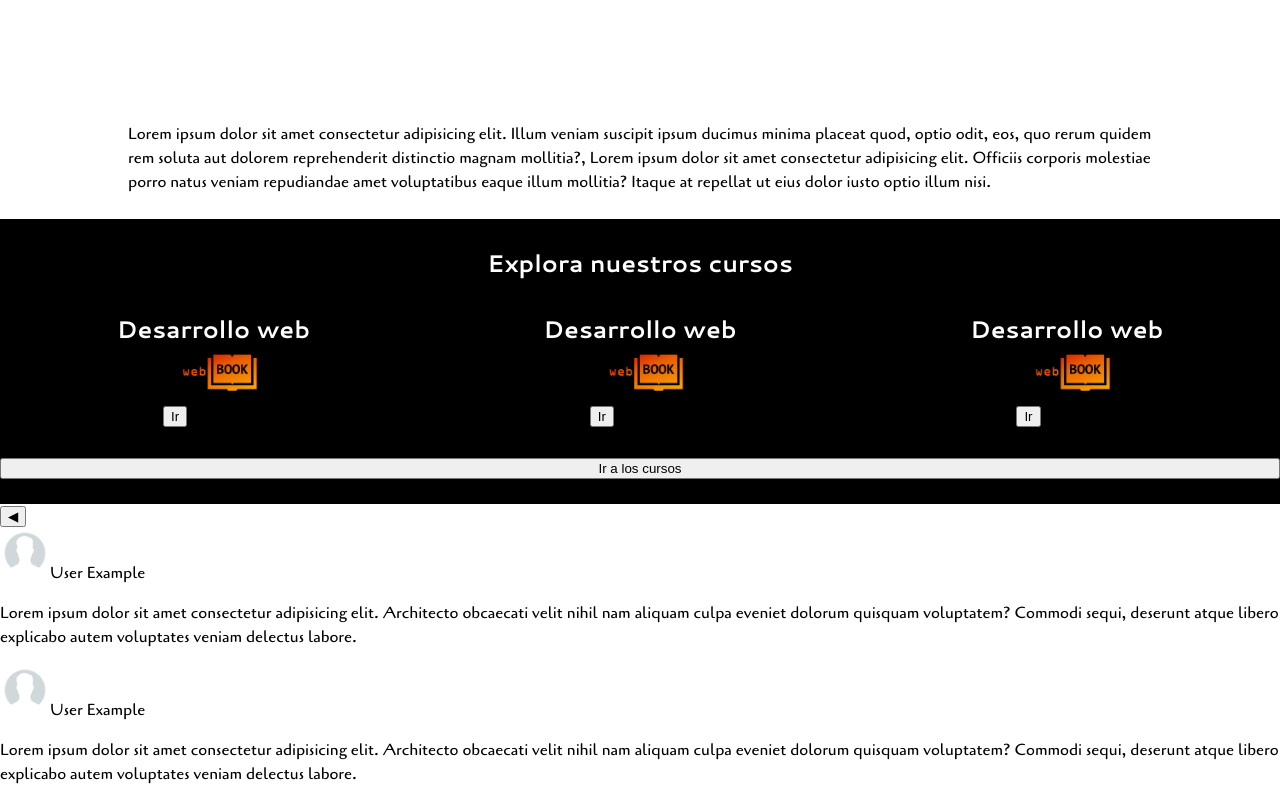
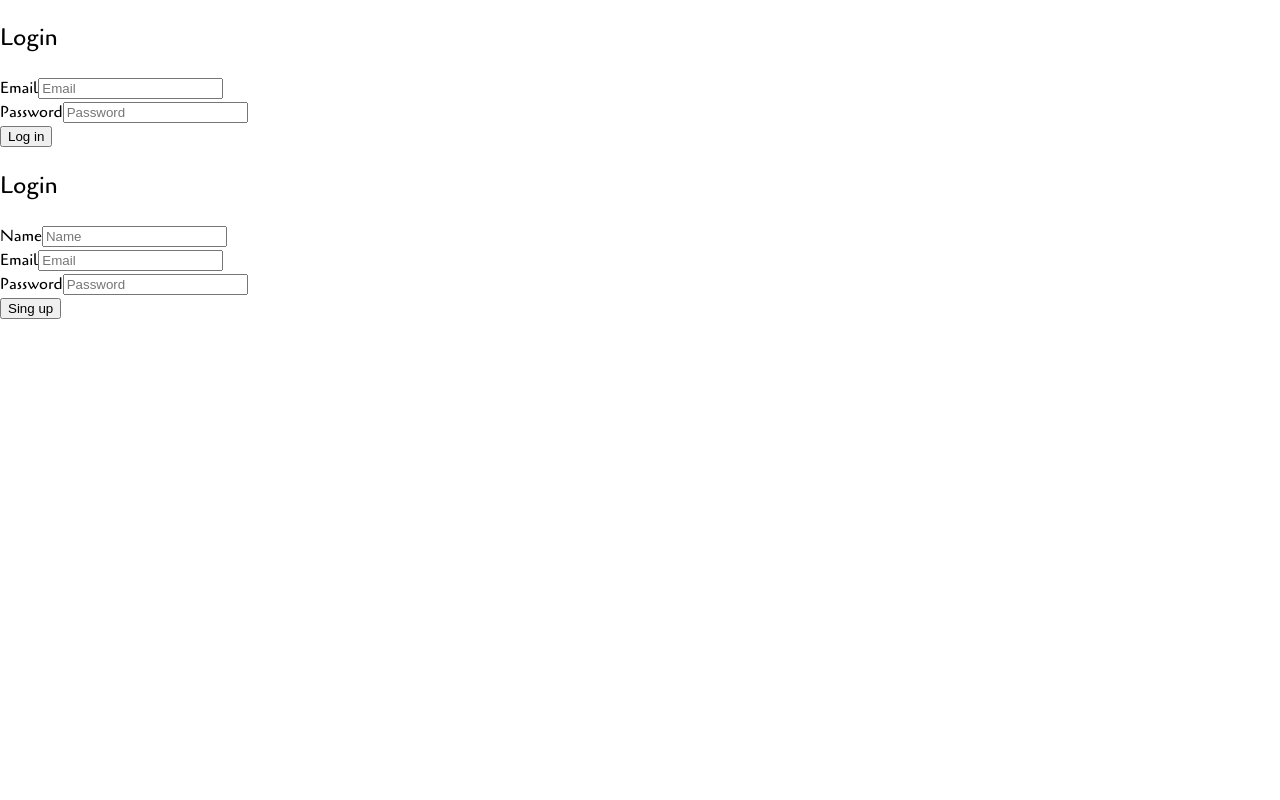
Before and after one commit to lociam06/HoloBooks_6to_FP, a React (Vite) app: page / in a window 1280 px wide. Shown: the top 800 px of the page. Built offline with nearby package versions, Linux system fonts and the light colour scheme.

Commit message:
Creating login page

```diff
--- a/src/App.css
+++ b/src/App.css
@@ -2,6 +2,14 @@
   --web_dark: #D00000;
   --web_mid: #E85D04;
   --web_light: #FAA307;
+
+  --code_dark: #571089;
+  --code_mid: #BC00DD;
+  --code_light: #DB00B6;
+
+  --dbase_dark: #5E60CE;
+  --dbase_mid: #48BFE3;
+  --dbase_light: #80FFDB;
 
   --holo_dark: #000000;
   --holo_mid: #7F7F7F;
--- a/src/App.jsx
+++ b/src/App.jsx
@@ -1,11 +1,12 @@
 import { useState } from 'react';
-import HoloBooksMainPage from "./views/HoloBooksMainPage/HoloBooksMainPage.jsx"
+import HoloBooksMainPage from "./views/HoloBooksMainPage/HoloBooksMainPage.jsx";
+import LoginPage from "./views/LoginPage/LoginPage.jsx";
 import './App.css';
 
 function App() {
 	return (
 		<>
-			<HoloBooksMainPage />
+			<LoginPage />
 		</>
 	);
 }
--- /dev/null
+++ b/src/componets/Banner/Banner.css
@@ -0,0 +1,7 @@
+.banner{
+    height: 60vh;
+    width: 100%;
+
+    background-size: cover;
+    background-position: center;
+}
--- /dev/null
+++ b/src/componets/Banner/Banner.jsx
@@ -0,0 +1,11 @@
+import "./Banner.css"
+function Banner(){
+    const styles = {
+        backgroundImage: "url(../../../public/Images/exampleImage2.jpg)"
+    }
+    return(
+        <div className="banner" style={ styles }></div>
+    )
+}
+
+export default Banner;
--- a/src/componets/CusNav/CusNav.css
+++ b/src/componets/CusNav/CusNav.css
@@ -4,8 +4,7 @@ nav{
     display: flex;
     align-items: center;
     justify-content: space-between;
-    /*background: linear-gradient(to right, var(--web-dark));*/
-    background-color: var(--web-dark);
+    background: var(--holo_dark);
 }
 nav img{
     height: 90%;
--- a/src/views/HoloBooksMainPage/HoloBooksMainPage.css
+++ b/src/views/HoloBooksMainPage/HoloBooksMainPage.css
@@ -1,38 +1,150 @@
-img{
-    height: 50px;
+#root {
+    --web_dark: #D00000;
+    --web_mid: #E85D04;
+    --web_light: #FAA307;
+
+    --holo_dark: #000000;
+    --holo_mid: #7F7F7F;
+    --holo_light: #D9D9D9;
 }
 
 /*----------Page label*/
 #page-label{
     margin: 2% 10%;
+    font-size: 1.2em;
 }
 
 /*----------Course selection section*/
 #course-selection{
     display: flex;
     flex-direction: column;
+    align-items: center;
     color: #FFF;
     background-color: #000;
     padding: 2% 0;
     gap: 30px;
 }
-/*Course card container*/
+/*Course section title*/
 #course-selection h2{
     font-family: Cantarell;
     font-weight: bold;
     text-align: center;
     margin: 0;
+    font-size: 2em;
+}
+/*Course section go course btn*/
+#course-selection #go-to-courses-btn{
+    width: 15em;
+    font-size: 1.15em;
+    background-color: #000;
+    color: #FFF;
+    border-radius: 40px;
+    border: 4px solid #FFF;
+    padding: 0.7em;
 }
 #course-selection #courses-card-container{
     display: flex;
     justify-content: space-around;
+    gap: 10em;
+    padding: 0 10em;
 }
-/*Course cards*/
+/*Course cards container*/
 #course-selection #courses-card-container .course-card{
     display: flex;
     flex-direction: column;
     align-items: center;
+    flex-grow: 1;
+    gap: 1.5em;
+    width: 18em;
 }
 #course-selection #courses-card-container .course-card .title{
     font-size: 1.5em;
 }
+/*Card element*/
+#course-selection #courses-card-container .course-card .card{
+    display: flex;
+    flex-direction: column;
+    width: 100%;
+    height: 18em;
+    border-radius: 40px;
+    justify-content: space-between;
+    align-items: center;
+}
+/*Img*/
+#course-selection #courses-card-container .course-card .card img{
+    width: 80%;
+    margin-top: auto;
+}
+#course-selection #courses-card-container .course-card .go-btn{
+    background-color: #FFF;
+    border-radius: 0 0 40px 40px;
+    padding: 1em;
+    width: 100%;
+    box-sizing: border-box;
+    margin-top: auto;
+    align-self: flex-end;
+}
+#course-selection #courses-card-container .course-card .go-btn button{
+    width: 100%;
+    height: 3em;
+    border: none;
+    border-radius: 40px;
+    color: #FFF;
+    font-size: 1.1em;
+}
+
+/*----------User testimonelas section*/
+#user-testimonials{
+    background-color: #EEE;
+    padding: 2% 5%;
+}
+/*title*/
+#user-testimonials #user-testimonials-title{
+    margin: 0;
+    margin-top: 0.5em;
+    margin-bottom: 1.3em;
+    text-align: center;
+    font-size: 2em;
+    font-family: Cantarell;
+    font-weight: bold;
+}
+/*carrusel*/
+#user-testimonials #carousel{
+    width: 100%;
+    display: flex;
+    gap: 1em;
+}
+#user-testimonials #carousel button{
+    background-color: transparent;
+    border: none;
+    width: 4em;
+    font-size: 2em;
+}
+/*comments container*/
+#user-testimonials #carousel #carousel-comment-container{
+    display: flex;
+    overflow: hidden;
+}
+#user-testimonials #carousel #carousel-comment-container #comments{
+    display: flex;
+    gap: 2em;
+    font-size: 1.1em;
+    transition: transform 500ms;
+}
+#user-testimonials #carousel #carousel-comment-container .user-comment{
+    background-color: #FFF;
+    width: 32.65em;
+    border-radius: 20px;
+    padding: 2em;
+    box-sizing: border-box;
+}
+#user-testimonials #carousel #carousel-comment-container .user-comment .user{
+    display: flex;
+    align-items: center;
+    gap: 1em;
+    font-size: 1.1em;
+    font-weight: bold;
+}
+#user-testimonials #carousel #carousel-comment-container .user-comment .user img{
+    width: 3em;
+}
--- a/src/views/HoloBooksMainPage/HoloBooksMainPage.jsx
+++ b/src/views/HoloBooksMainPage/HoloBooksMainPage.jsx
@@ -1,39 +1,36 @@
 import React, { useState } from 'react';
 
 import CusNav from "../../componets/CusNav/CusNav.jsx";
-import CusFooter from '../../componets/CusFooter/CusFooter.jsx';
+import CusFooter from "../../componets/CusFooter/CusFooter.jsx";
+import Banner from "../../componets/Banner/Banner.jsx"
 
 import "./HoloBooksMainPage.css";
 import "../../App.css";
 
 function HoloBooksMainPage() {
-    const commentsCards = [
-        <UserComment userAvatar="../../../icons/whitoutAvatarPhoto.png" userName="User Example" comment="Lorem ipsum dolor sit amet consectetur adipisicing elit. Architecto obcaecati velit nihil nam aliquam culpa eveniet dolorum quisquam voluptatem? Commodi sequi, deserunt atque libero explicabo autem voluptates veniam delectus labore." />,
-        <UserComment userAvatar="../../../icons/whitoutAvatarPhoto.png" userName="User Example" comment="Lorem ipsum dolor sit amet consectetur adipisicing elit. Architecto obcaecati velit nihil nam aliquam culpa eveniet dolorum quisquam voluptatem? Commodi sequi, deserunt atque libero explicabo autem voluptates veniam delectus labore." />,
-        <UserComment userAvatar="../../../icons/whitoutAvatarPhoto.png" userName="User Example" comment="Lorem ipsum dolor sit amet consectetur adipisicing elit. Architecto obcaecati velit nihil nam aliquam culpa eveniet dolorum quisquam voluptatem? Commodi sequi, deserunt atque libero explicabo autem voluptates veniam delectus labore." />,
-    ]
-
     return (
         <>
             <header>
                 <CusNav />
             </header>
             <main>
+                <Banner />
                 <p id="page-label">
                     Lorem ipsum dolor sit amet consectetur adipisicing elit. Illum veniam suscipit ipsum ducimus minima placeat quod, optio odit, eos, quo rerum quidem rem soluta aut dolorem reprehenderit distinctio magnam mollitia?, Lorem ipsum dolor sit amet consectetur adipisicing elit. Officiis corporis molestiae porro natus veniam repudiandae amet voluptatibus eaque illum mollitia? Itaque at repellat ut eius dolor iusto optio illum nisi.
                 </p>
                 <section id="course-selection">
                     <h2>Explora nuestros cursos</h2>
                     <div id="courses-card-container">
-                        <CourseCard imgUrl="webBook.png" courseTitle="Desarrollo web" />
-                        <CourseCard imgUrl="webBook.png" courseTitle="Desarrollo web" />
-                        <CourseCard imgUrl="webBook.png" courseTitle="Desarrollo web" />
+                        <CourseCard imgUrl="webBook_white.png" courseTitle="Desarrollo web" color="web"/>
+                        <CourseCard imgUrl="codeBook_white.png" courseTitle="Programacion" color="code"/>
+                        <CourseCard imgUrl="dbaseBook_white.png" courseTitle="Base de datos" color="dbase"/>
                     </div>
-                    <button>Ir a los cursos</button>
+                    <button id="go-to-courses-btn">Ir a los cursos</button>
                 </section>
 
                 <section id="user-testimonials">
-                    <UserCommentCarrusel comments={commentsCards} />
+                    <h1 id="user-testimonials-title">Testimonios de nuestros usuarios</h1>
+                    <UserCommentCarrusel />
                 </section>
 
             </main>
@@ -43,17 +40,15 @@ function HoloBooksMainPage() {
 }
 
 function CourseCard(props) {
-    let style = {}
-    if(true){
-        style = {backgroundImage: "linear-gradient(to right, var(--web-dark) , var(--web-mid) , var(--web-light))"}
-    }
+    let style = {backgroundImage: `linear-gradient(to bottom, var(--${props.color}_dark) , var(--${props.color}_mid) , var(--${props.color}_light))`}
+    let btnStyle = {background: `var(--${props.color}_mid)`}
     return (
-        <div className="course-card" style={style}>
+        <div className="course-card">
             <h2 className="title">{props.courseTitle}</h2>
-            <div className="card">
+            <div className="card" style={style}>
                 <img src={"../../../public/icons/" + props.imgUrl} alt="logoDelCurso" />
                 <div className="go-btn">
-                    <button>Ir</button>
+                    {<button style={btnStyle}>Ir</button>}
                 </div>
             </div>
         </div>
@@ -62,7 +57,7 @@ function CourseCard(props) {
 
 function UserComment(props) {
     return (
-        <div className="user-commet">
+        <div className="user-comment">
             <div className="user">
                 <img src={props.userAvatar} alt="avatar" className="avatar" />
                 <span className="userName">{props.userName}</span>
@@ -72,26 +67,35 @@ function UserComment(props) {
     )
 }
 
-function UserCommentCarrusel({ comments }) {
+function UserCommentCarrusel() {
+    const comments = [
+        <UserComment key="1" userAvatar="../../../icons/whitoutAvatarPhoto.png" userName="User Example1" comment="Lorem ipsum dolor sit amet consectetur adipisicing elit. Architecto obcaecati velit nihil nam aliquam culpa eveniet dolorum quisquam voluptatem? Commodi sequi, deserunt atque libero explicabo autem voluptates veniam delectus labore." />,
+        <UserComment key="2" userAvatar="../../../icons/whitoutAvatarPhoto.png" userName="User Example2" comment="Lorem ipsum dolor sit amet consectetur adipisicing elit. Architecto obcaecati velit nihil nam aliquam culpa eveniet dolorum quisquam voluptatem? Commodi sequi, deserunt atque libero explicabo autem voluptates veniam delectus labore." />,
+        <UserComment key="3" userAvatar="../../../icons/whitoutAvatarPhoto.png" userName="User Example3" comment="Lorem ipsum dolor sit amet consectetur adipisicing elit. Architecto obcaecati velit nihil nam aliquam culpa eveniet dolorum quisquam voluptatem? Commodi sequi, deserunt atque libero explicabo autem voluptates veniam delectus labore." />,
+        <UserComment key="4" userAvatar="../../../icons/whitoutAvatarPhoto.png" userName="User Example4" comment="Lorem ipsum dolor sit amet consectetur adipisicing elit. Architecto obcaecati velit nihil nam aliquam culpa eveniet dolorum quisquam voluptatem? Commodi sequi, deserunt atque libero explicabo autem voluptates veniam delectus labore." />,
+    ]
     const [actualIndex, setActualIndex] = useState(0);
+    let styles = {transform: `translateX(${actualIndex * (-34)}em)`,}
+
+    const prevComment = () => {
+        setActualIndex((prevIndex) => prevIndex == 0 ? comments.length - 2 : prevIndex - 1);
+    }
 
     const nextComment = () => {
-        setActualIndex((prevIndex) => prevIndex == comments.leght - 1 ? 0 : prevIndex + 1);
+        setActualIndex((prevIndex) => prevIndex == comments.length - 2 ? 0 : prevIndex + 1);
     }
 
-    const prevComment = () => {
-        setActualIndex((prevIndex) => prevIndex == 0 ? comments.leght - 1 : prevIndex - 1);
-    }
     return (
-        <div className="carousel">
-            <button className="carousel-button prev" /*onClick={prevComment}*/>
+        <div id="carousel">
+            <button className="carousel-button prev" onClick={prevComment}>
                 ◀
             </button>
-            <div className="carousel-image-container">
-                {comments[actualIndex]}
-                {comments[actualIndex]}
+            <div id="carousel-comment-container">
+                <div id="comments" style={styles}>
+                    {comments}
+                </div>
             </div>
-            <button className="carousel-button next" /*onClick={nextComment}*/>
+            <button className="carousel-button next" onClick={nextComment}>
                 ▶
             </button>
         </div>
--- /dev/null
+++ b/src/views/LoginPage/LoginPage.jsx
@@ -0,0 +1,48 @@
+function LoginPage(){
+    return(
+        <>
+            <main>
+                <section id="container">
+                    <div id="loginCont">
+                        <form action="" id="loginForm">
+                            <h2>Login</h2>
+                            <div>
+                                <label htmlFor="emailInput">Email</label>
+                                <input type="text" name="emailInput" id="logEmailInput" placeholder="Email"/>
+                            </div>
+                            <div>
+                                <label htmlFor="passwordInput">Password</label>
+                                <input type="text" name="passwordInput" id="logPasswordInput" placeholder="Password"/>
+                            </div>
+                            <button type="submit">Log in</button>
+                        </form>
+                    </div>
+                    <div id="registreCont">
+                        <form action="" id="loginForm">
+                        <h2>Login</h2>
+                            <div>
+                                <label htmlFor="userNameInput">Name</label>
+                                <input type="text" name="userNameInput" id="regUserNameInput" placeholder="Name"/>
+                            </div>
+                            <div>
+                                <label htmlFor="emailInput">Email</label>
+                                <input type="text" name="emailInput" id="regEmailInput" placeholder="Email"/>
+                            </div>
+                            <div>
+                                <label htmlFor="passwordInput">Password</label>
+                                <input type="text" name="passwordInput" id="regPasswordInput" placeholder="Password"/>
+                            </div>
+                            <button type="submit">Sing up</button>
+                        </form>
+                    </div>
+
+                    <div id="switchable">
+
+                    </div>
+                </section>
+            </main>
+        </>
+    )
+}
+
+export default LoginPage;
```
Also changed, not shown: public/Images/exampleImage1.jpeg (added), public/Images/exampleImage2.jpg (added), src/views/LoginPage/LoginPage.css (added).
